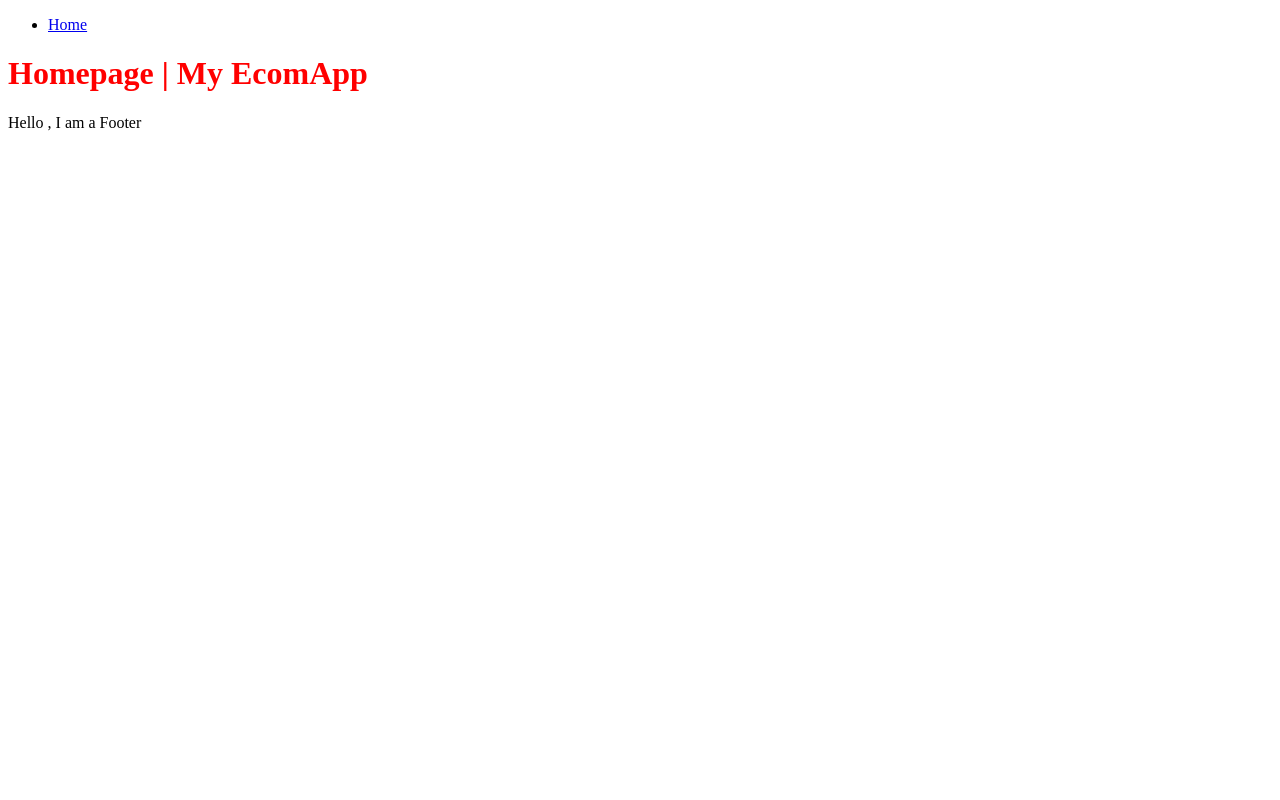
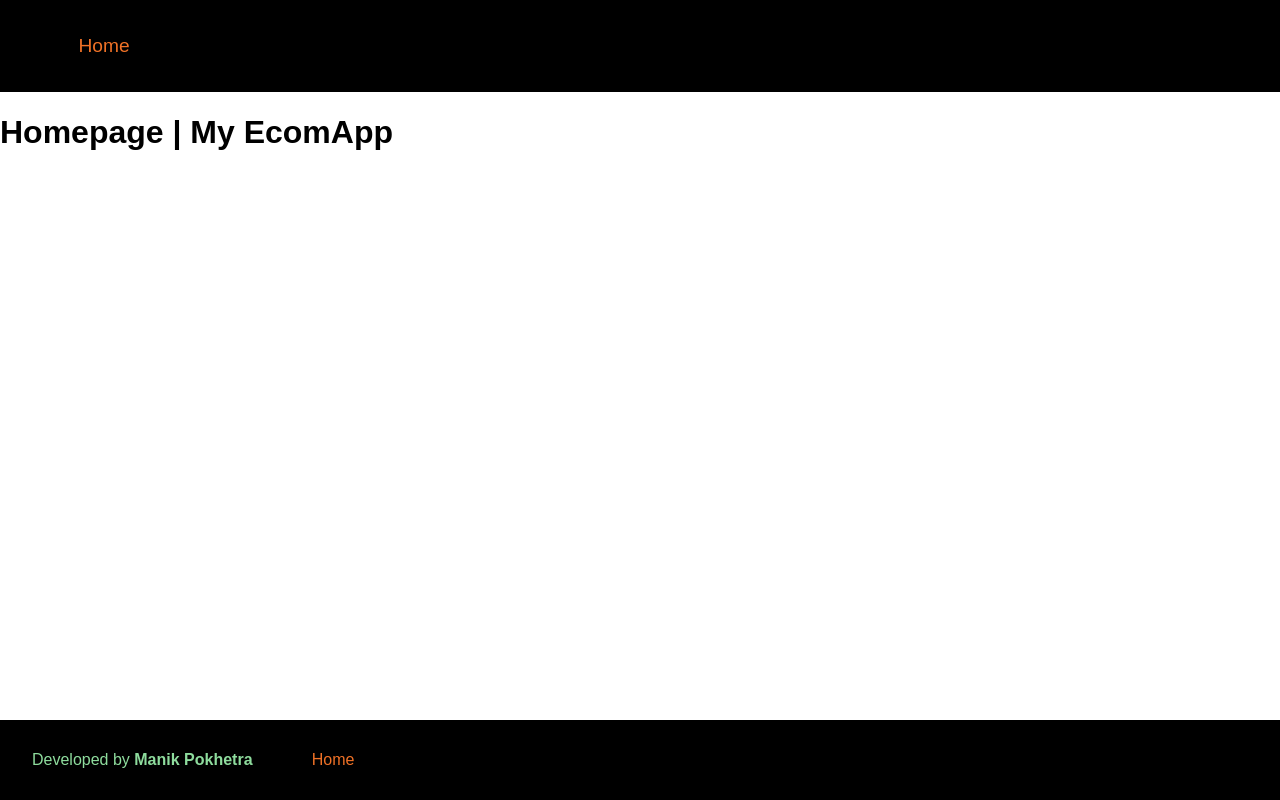
Before and after one commit to manikpokhetra79/MernEcommerceApp, a Node server app: page / in a window 1280 px wide. Run offline with Node 20, Linux system fonts and the light colour scheme; some libraries are stand-ins or nearby versions.

Commit message:
Installed sass middleware Added custom scss for homepage

```diff
--- a/assets/css/home.css
+++ b/assets/css/home.css
@@ -1,3 +1,48 @@
-h1{
-    color: red;
-}
+body {
+  margin: 0;
+  font-size: 16px;
+  font-family: 'Montserrat', sans-serif; }
+  body #page-container {
+    position: relative;
+    min-height: 100vh; }
+
+#navbar header {
+  background-color: black;
+  padding: 1.2rem; }
+  #navbar header ul {
+    display: flex;
+    flex-flow: row wrap;
+    justify-content: space-between; }
+    #navbar header ul li {
+      list-style-type: none; }
+      #navbar header ul li a {
+        color: #EF7126;
+        text-decoration: none;
+        padding-left: 1.2rem;
+        font-size: 1.2rem; }
+        #navbar header ul li a:hover {
+          color: #8EDC9D; }
+
+#main-body {
+  padding-bottom: 5rem;
+  display: flex; }
+
+footer {
+  position: absolute;
+  bottom: 0;
+  width: 100%;
+  height: 5rem;
+  color: #8EDC9D;
+  background-color: black;
+  display: flex;
+  align-items: center; }
+  footer p {
+    padding-left: 2rem; }
+  footer #footer-nav li {
+    list-style-type: none; }
+    footer #footer-nav li a {
+      color: #EF7126;
+      text-decoration: none;
+      padding-left: 1.2rem; }
+      footer #footer-nav li a:hover {
+        color: #8EDC9D; }
--- /dev/null
+++ b/assets/scss/home.scss
@@ -0,0 +1,69 @@
+body{
+    margin: 0;
+    font-size: 16px;
+    font-family: 'Montserrat', sans-serif;
+// layout page container styles
+#page-container{
+    position: relative;
+    min-height: 100vh;
+}
+}
+// header menu bar
+#navbar header{
+    background-color: black;
+    padding: 1.2rem;
+    ul{
+        display: flex;
+        flex-flow: row wrap;
+        justify-content: space-between;
+        // navbar li styles
+        li{
+            list-style-type: none;
+
+            a{
+                color: #EF7126;
+                text-decoration: none;
+                padding-left: 1.2rem;
+                font-size: 1.2rem;
+                &:hover{
+                    color:#8EDC9D;
+                }
+            }
+        }
+    }
+}
+// main body
+#main-body{
+    padding-bottom: 5rem; //same as footer height
+    display: flex;
+      // main section of page
+
+}
+// footer
+footer{
+    position: absolute;
+    bottom : 0;
+    width: 100%;
+    height: 5rem;
+    color: #8EDC9D;
+    background-color: black;
+    display: flex;
+    align-items: center;
+    p{
+        padding-left : 2rem;
+    }
+// nav bar footer
+#footer-nav{
+li{
+    list-style-type: none;
+    a{
+         color: #EF7126;;
+        text-decoration: none;
+        padding-left: 1.2rem;
+        &:hover{
+            color:#8EDC9D;
+        }
+    }
+}
+}
+}
--- a/controller/home_controller.js
+++ b/controller/home_controller.js
@@ -1,3 +1,5 @@
 module.exports.home = function(req,res){
-    return res.render('home');
+    return res.render('home',{
+        title : "Homepage"
+    });
 }
--- a/index.js
+++ b/index.js
@@ -1,7 +1,17 @@
 const express = require('express');
 const port = 8000;
+const sassMiddleware = require('node-sass-middleware');
 const expressLayouts = require('express-ejs-layouts');
+
 const app = express();
+// use sass middleware
+app.use(sassMiddleware({
+    src : './assets/scss',
+    dest: './assets/css',
+    debug: true,
+    outputStyle: 'extended',
+    prefix : '/css'
+}));
 // use static files
 app.use(express.static('./assets'));
 // setup ejs
@@ -9,6 +19,9 @@ app.set('view engine','ejs');
 app.set('views','./views');
 // use expressLayouts
 app.use(expressLayouts);
+// extract scripts and stylesheets
+app.set("layout extractScripts",true);
+app.set("layout extractStyles",true);
 // route for homepage
 app.use('/',require('./routes/index'));
 app.listen(port,function(err){
--- a/package.json
+++ b/package.json
@@ -23,6 +23,7 @@
   "dependencies": {
     "ejs": "^3.1.6",
     "express": "^4.17.1",
-    "express-ejs-layouts": "^2.5.1"
+    "express-ejs-layouts": "^2.5.1",
+    "node-sass-middleware": "^0.11.0"
   }
 }
--- a/views/_footer.ejs
+++ b/views/_footer.ejs
@@ -1,3 +1,8 @@
 <footer>
-    <p>Hello , I am a Footer</p>
-</footer>
+    <p>Developed by<b> Manik Pokhetra</b></p>
+    <ul id="footer-nav">
+      <li>
+         <a href="/">Home</a>
+      </li>
+    <%- script %>
+  </footer>
--- a/views/_header.ejs
+++ b/views/_header.ejs
@@ -1,3 +1,4 @@
+<div id="navbar">
     <header>
         <nav>
             <ul>
@@ -7,3 +8,4 @@
             </ul>
         </nav>
     </header>
+</div>
--- a/views/layout.ejs
+++ b/views/layout.ejs
@@ -4,17 +4,20 @@
     <meta charset="UTF-8">
     <meta http-equiv="X-UA-Compatible" content="IE=edge">
     <meta name="viewport" content="width=device-width, initial-scale=1.0">
-    <title>Document</title>
+    <title><%= title%></title>
     <link rel="stylesheet" href="/css/home.css">
 </head>
 <body>
-    <!-- header partial -->
+
+    <div id="page-container">
+        <!-- header partial -->
     <%-include('_header')%>
-    <main>
-        <%-body%>
-    </main>
+        <main id="main-body">
+            <%-body%>
+        </main>
+        <!-- footer partial -->
+    <%-include('_footer')%>
+    </div>
 
-    <!-- footer partial -->
-    <%-include('_footer')%>
 </body>
 </html>
```
Also changed, not shown: 1 other file. Lines whose indentation alone changed are shown as unchanged.
